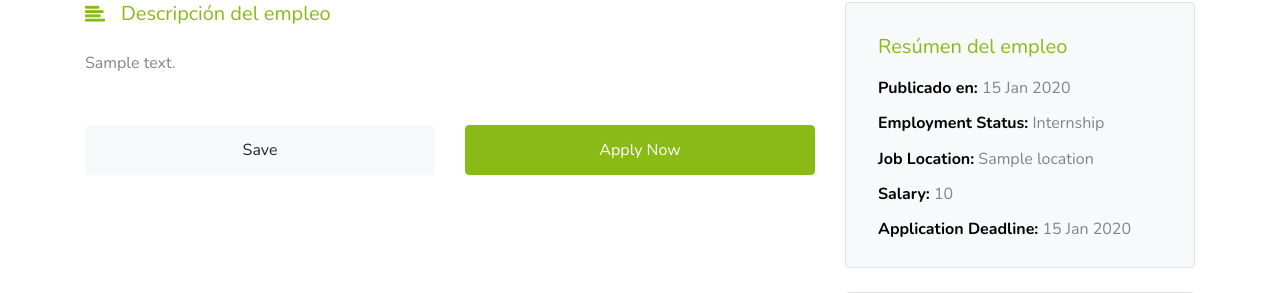
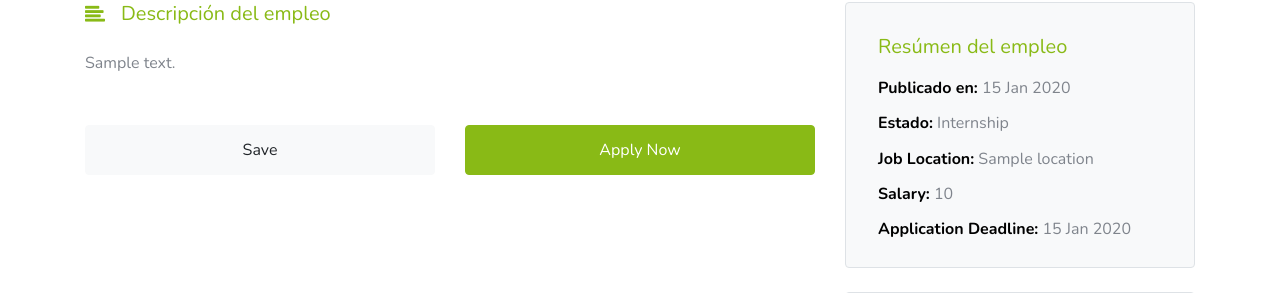
Before and after one commit to Rss-Feed-Junior-Jobs/Frontend, a Django app: template template/jobapp/job-single.html in a window 1280 px wide. Shown: the part 697-990 px from the top of the page. Run offline with Django 3.2, Linux system fonts and the light colour scheme; the template is opened without the code that fills it: most values are stand-ins (such as "Sample title", 1, 10 or a date in 2020); data that the repository does not hold is empty; some libraries are stand-ins or nearby versions; some web fonts are replaced.

Commit message:
Status fixed

```diff
--- a/template/jobapp/job-single.html
+++ b/template/jobapp/job-single.html
@@ -196,7 +196,7 @@
           <h3 class="text-primary  mt-3 h5 pl-3 mb-3 ">Resúmen del empleo</h3>
           <ul class="list-unstyled pl-3 mb-0">
             <li class="mb-2"><strong class="text-black">Publicado en:</strong> {{ job.timestamp|date:"d M Y" }}</li>
-            <li class="mb-2"><strong class="text-black">Employment Status:</strong>
+            <li class="mb-2"><strong class="text-black">Estado:</strong>
               {% if job.job_type == '1' %}
               Full Time
               {% elif job.job_type == '2'%}
```
